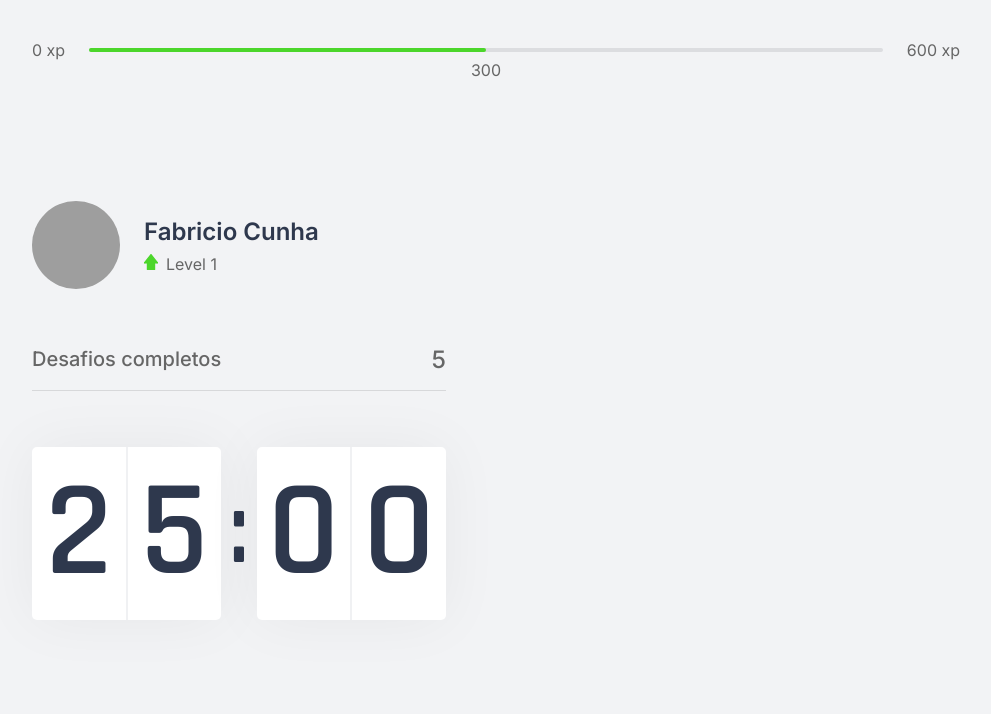
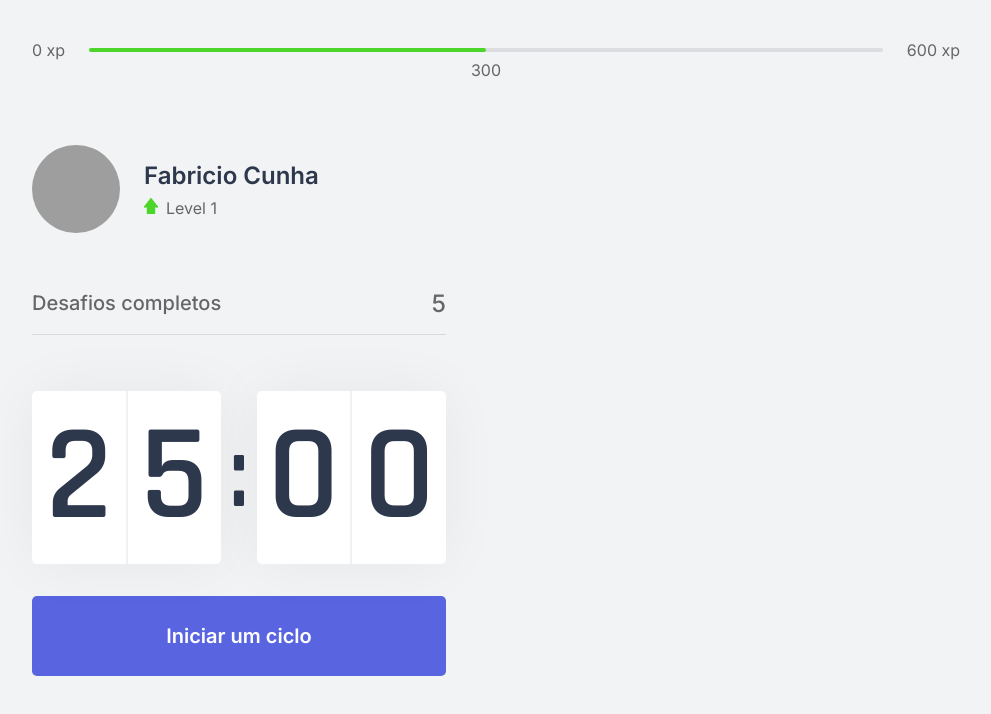
Before and after one commit to fabriciocunhauk/moveit-nextjs, a Next.js app: page / in a window 1280 px wide. Shown: the top 714 px of the page, without its empty margins (144-1135 px from the left). Built offline with nearby package versions, Linux system fonts and the light colour scheme; grey boxes are pictures that could not be loaded.

Commit message:
Styled countdown button

```diff
--- a/src/components/Countdown.tsx
+++ b/src/components/Countdown.tsx
@@ -2,6 +2,7 @@ import styles from '../styles/components/Countdown.module.css';
 
 export function Countdown() {
     return (
+        <div>
             <div className={styles.countdownContainer}>
                 <div>
                     <span>2</span>
@@ -13,5 +14,8 @@ export function Countdown() {
                     <span>0</span>
                 </div>
             </div>
+
+            <button type="button" className={styles.countdownButton}>Iniciar um ciclo</button>
+        </div>
     );
 }
--- a/src/styles/components/Countdown.module.css
+++ b/src/styles/components/Countdown.module.css
@@ -37,3 +37,29 @@
     font-size: 6.25rem;
     margin: 0 0.5rem;
 }
+
+.countdownButton {
+    width: 100%;
+    height: 5rem;
+
+    margin-top: 2rem;
+
+    display: flex;
+    align-items: center;
+    justify-content: center;
+
+    border: 0;
+    border-radius: 5px;
+
+    background: var(--blue);
+    color: var(--white);
+
+    font-size: 1.25rem;
+    font-weight: 600;
+
+    transition: background-color 0.2s;
+}
+
+.countdownButton:hover {
+    background: var(--blue-dark);
+}
```
Lines whose indentation alone changed are shown as unchanged.
